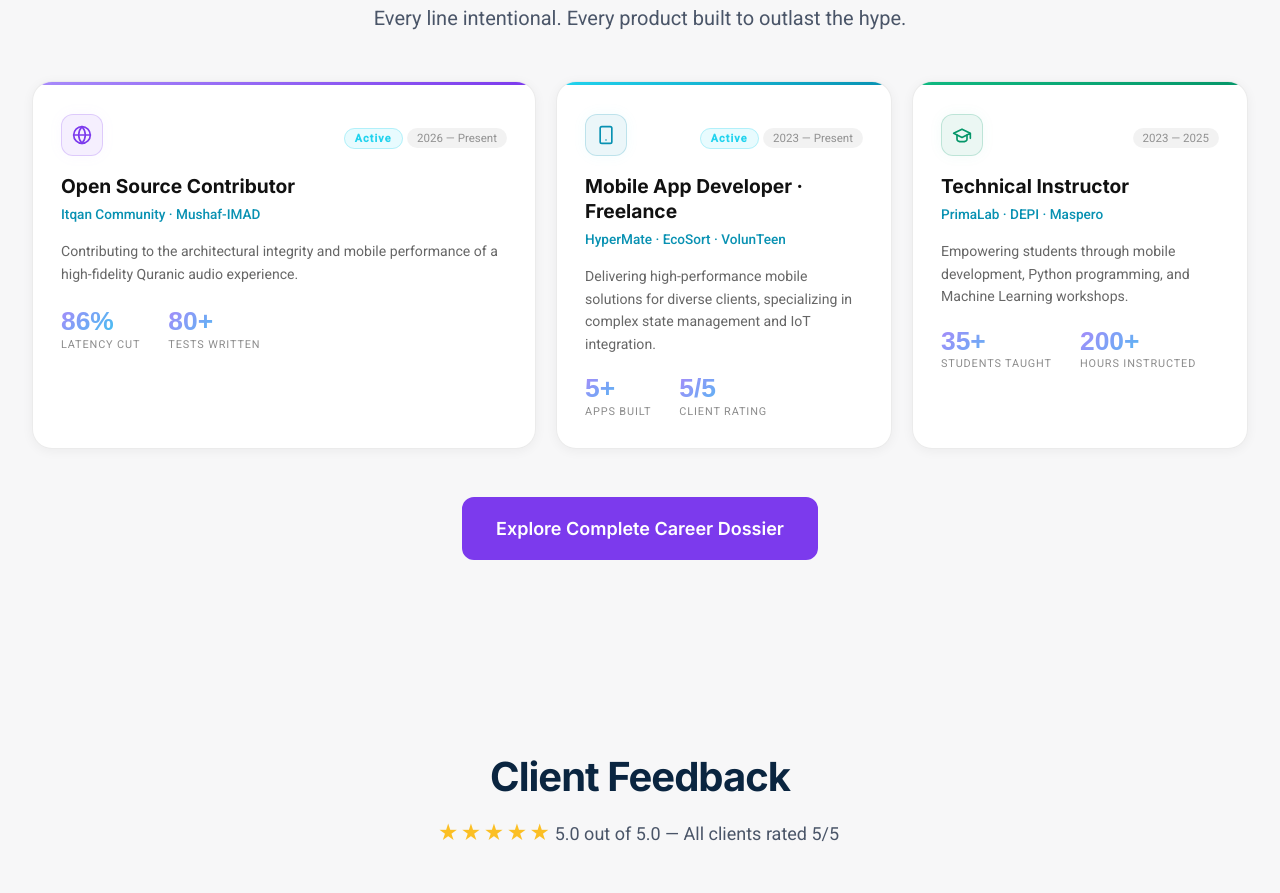
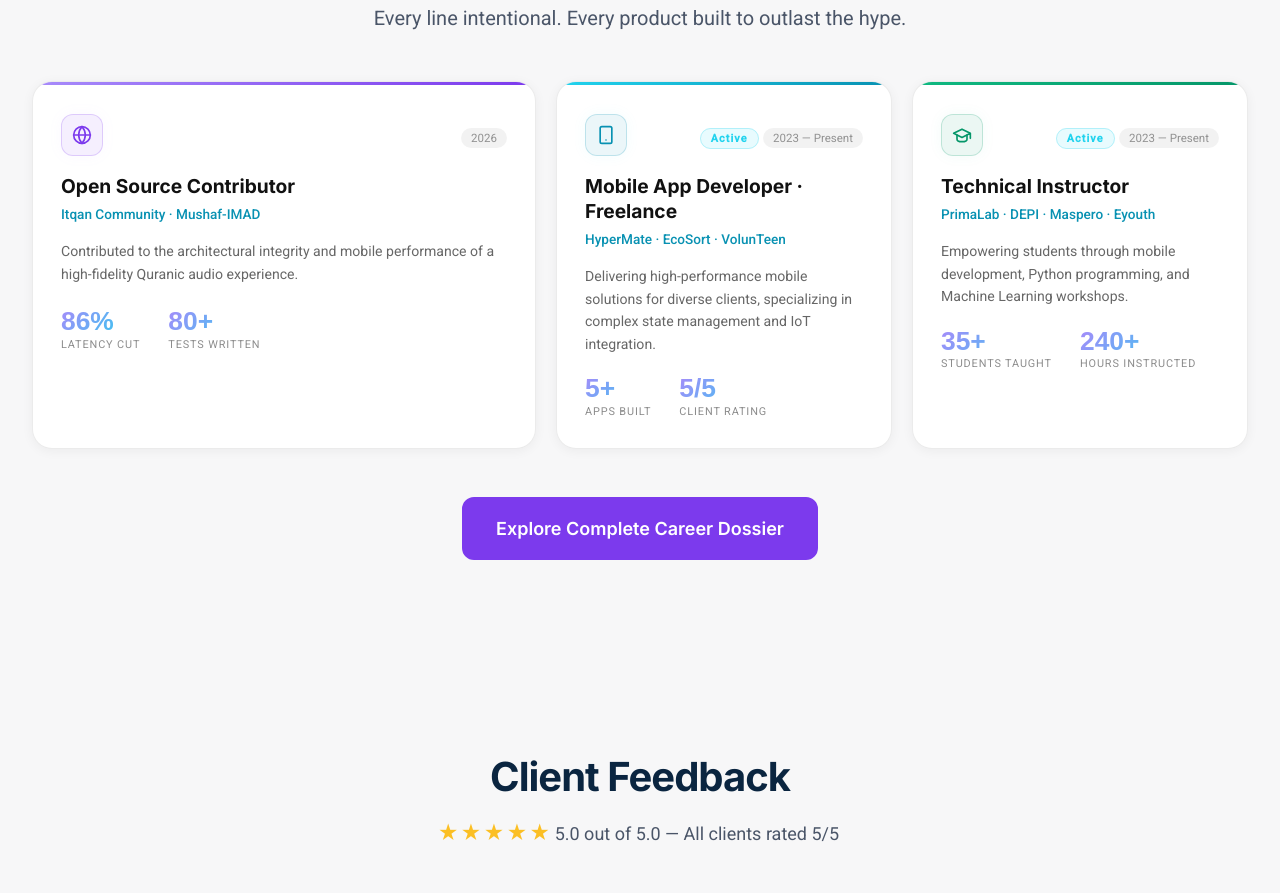
Before and after one commit to Mamdouh-Attia/mamdouh_portfolio, a website built with Vite: page index.html in a window 1280 px wide. Shown: the part 2775-3668 px from the top of the page. Built offline with nearby package versions, Linux system fonts and the light colour scheme.

Commit message:
fix: update experience descriptions and enhance project demo links

```diff
--- a/i18n/en.json
+++ b/i18n/en.json
@@ -412,11 +412,11 @@
     "active": {
       "role": "Open Source Contributor",
       "company": "Itqan Community · Mushaf-IMAD",
-      "description": "Contributing to the architectural integrity and mobile performance of a high-fidelity Quranic audio experience."
+      "description": "Contributed to the architectural integrity and mobile performance of a high-fidelity Quranic audio experience."
     },
     "instructor": {
       "role": "Technical Instructor",
-      "company": "PrimaLab · DEPI · Maspero",
+      "company": "PrimaLab · DEPI · Maspero · Eyouth",
       "description": "Empowering students through mobile development, Python programming, and Machine Learning workshops."
     },
     "freelance": {
--- a/index.html
+++ b/index.html
@@ -363,13 +363,12 @@
                 </svg>
               </div>
               <div class="career-hl-meta">
-                <span class="career-hl-active-badge" data-i18n="experience.timeline.badges.active">Active</span>
-                <span class="career-hl-date">2026 &mdash; Present</span>
+                <span class="career-hl-date">2026</span>
               </div>
             </div>
             <h3 class="career-hl-role" data-i18n="experience.active.role">Open Source Contributor</h3>
             <p class="career-hl-org" data-i18n="experience.active.company">Itqan Community &middot; Mushaf-IMAD</p>
-            <p class="career-hl-description" data-i18n="experience.active.description">Contributing to the architectural
+            <p class="career-hl-description" data-i18n="experience.active.description">Contributed to the architectural
               integrity and mobile performance of a high-fidelity Quranic audio experience.</p>
             <div class="career-hl-stats">
               <div class="career-hl-stat">
@@ -429,11 +428,12 @@
                 </svg>
               </div>
               <div class="career-hl-meta">
-                <span class="career-hl-date">2023 &mdash; 2025</span>
+                <span class="career-hl-active-badge" data-i18n="experience.timeline.badges.active">Active</span>
+                <span class="career-hl-date">2023 &mdash; Present</span>
               </div>
             </div>
             <h3 class="career-hl-role" data-i18n="experience.instructor.role">Technical Instructor</h3>
-            <p class="career-hl-org" data-i18n="experience.instructor.company">PrimaLab · DEPI · Maspero</p>
+            <p class="career-hl-org" data-i18n="experience.instructor.company">PrimaLab · DEPI · Maspero · Eyouth </p>
             <p class="career-hl-description" data-i18n="experience.instructor.description">Empowering students through
               mobile development, Python programming, and Machine Learning workshops.</p>
             <div class="career-hl-stats">
@@ -443,7 +443,7 @@
                   Taught</span>
               </div>
               <div class="career-hl-stat">
-                <span class="career-hl-stat-num">200+</span>
+                <span class="career-hl-stat-num">240+</span>
                 <span class="career-hl-stat-lbl" data-i18n="experience.careerHighlights.hoursInstructed">Hours
                   Instructed</span>
               </div>
--- a/js/data/projects.js
+++ b/js/data/projects.js
@@ -227,9 +227,9 @@ export const projects = [
         status: "completed",
         date: "2024-07",
         i18nKey: "projectData.vpredicto",
+        demoUrl: "https://drive.google.com/file/d/1EEYjr21rZpsFAlzWHSHBuMunGJzSMN-r/view?usp=drive_link",
         links: [
             { label: "PyPI Package", url: "https://pypi.org/project/vpredicto/#description", icon: "package" },
-            { label: "Desktop Demo", url: "https://drive.google.com/file/d/1EEYjr21rZpsFAlzWHSHBuMunGJzSMN-r/view?usp=drive_link", icon: "video" },
             { label: "API Demo", url: "https://drive.google.com/file/d/1cyGP0tKcciN8fYZiDGzzsDXjuRNgmTpb/view?usp=sharing", icon: "video" }
         ]
     },
```
Also changed, not shown: pages/projects.html (+3 -2 lines).
